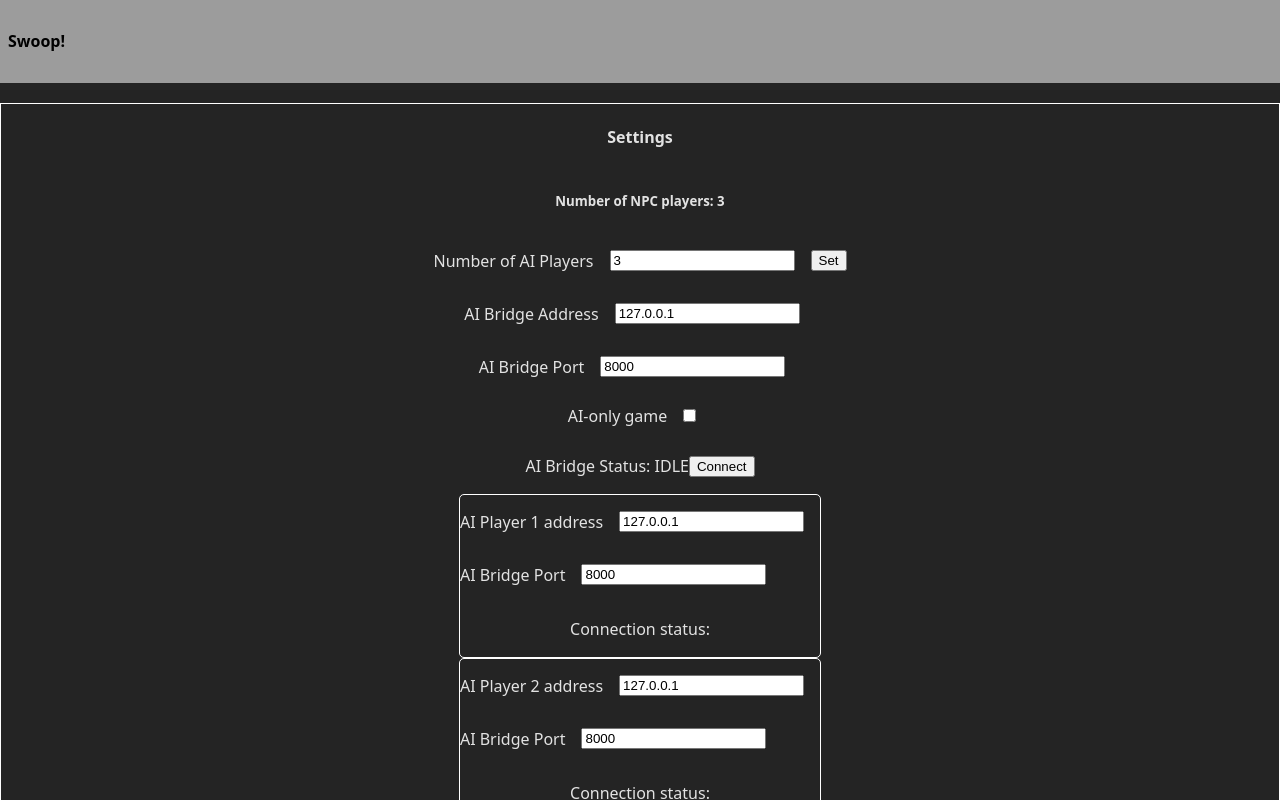
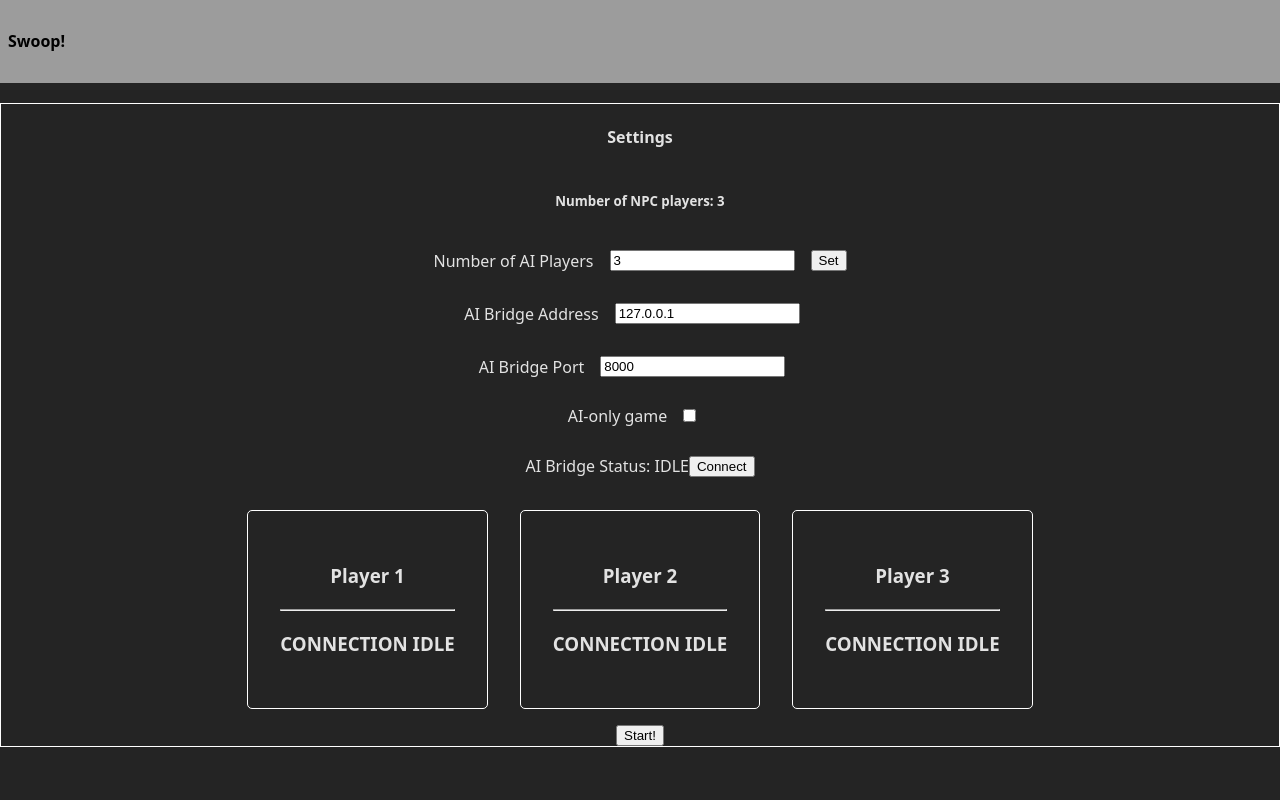
Before and after one commit to OccultSlolem/SwoopEngine, a React (Vite) app in the folder SwoopGame/: page / in a window 1280 px wide. Shown: the top 800 px of the page. Built offline with nearby package versions, Linux system fonts and the light colour scheme.

Commit message:
Refactored settings screen to passively reflect AI connections. Added tests for turn processing. Added more BaseModels to more explicitly define card plays and table cards.

```diff
--- a/SwoopGame/src/App.tsx
+++ b/SwoopGame/src/App.tsx
@@ -224,40 +224,40 @@ function GameSettings({
 
   const numPlayersRef = useRef(3);
 
-  function AIPlayerSettings({ index }: { index: number }) {
-    const htmlAddressName = `npc-${index}-address`;
-    const htmlPortName = `npc-${index}-port`
+  function AIPlayerStatus({ index }: { index: number }) {
     const aiRef = aiConnections[index];
 
     if (!aiRef) return <></>
 
-    // TODO: Apply the changes lol
+    function ConnectionStatus() {
+      switch(aiRef.connectionStatus) {
+        case 'FAILED':
+          return ( <h3 className="text-red">CONNECTION FAILED</h3> )
+        case 'IDLE':
+          return ( <h3>CONNECTION IDLE</h3> )
+        case 'LOADING':
+          return ( <h3>LOADING...</h3> )
+        case 'SUCCESS':
+          return ( <h3 className="text-green">CONNECTED</h3> )
+      }
+    }
+
+    function ConnectionDetails() {
+      if (aiRef.connectionStatus !== 'SUCCESS') return <></>
+      return (
+        <>
+          <p>Address: {aiRef.address}</p>
+          <p>Port: {aiRef.port}</p>
+        </>
+      )
+    }
 
     return (
-      <div className="table-container">
-        <label htmlFor={htmlAddressName}>AI Player {index + 1} address
-          <input
-            type="text"
-            id={htmlAddressName}
-            name={htmlAddressName}
-            placeholder={`AI Player ${index + 1} address`}
-            defaultValue={'127.0.0.1'}
-            onChange={(e) => setAiBridgeAddress(e.target.value)}
-          />
-        </label>
-        <label htmlFor={htmlPortName}>AI Bridge Port
-          <input
-            type="number"
-            id={htmlPortName}
-            name={htmlPortName}
-            placeholder="AI Bridge Port"
-            defaultValue={8000}
-            onChange={(e) => setAiBridgePort(parseInt(e.target.value, 10))}
-          />
-        </label>
-        <div className="row-wrap">
-          <p>Connection status: </p>
-        </div>
+      <div className="table-container padding-margin centered">
+        <h3>Player {index + 1}</h3>
+        <hr />
+        <ConnectionStatus />
+        <ConnectionDetails />
       </div>
     )
   }
@@ -390,11 +390,13 @@ function GameSettings({
         )
       }
 
-      {
-        aiConnections.map((_, i) => (
-          <AIPlayerSettings index={i} key={i} />
-        ))
-      }
+      <div className="row-wrap">
+        {
+          aiConnections.map((_, i) => (
+            <AIPlayerStatus index={i} key={i} />
+          ))
+        }
+      </div>
 
       <button onClick={startGame}>Start!</button>
     </div>
--- a/SwoopGame/src/index.css
+++ b/SwoopGame/src/index.css
@@ -157,3 +157,16 @@ label {
   border-style: solid;
   padding: 2rem;
 }
+
+.text-red {
+  color: red;
+}
+
+.text-green {
+  color: greenyellow;
+}
+
+.padding-margin {
+  padding: 2rem;
+  margin: 1rem;
+}
```
Also changed, not shown: 2 other files (tests, documents, lock files or other folders).
